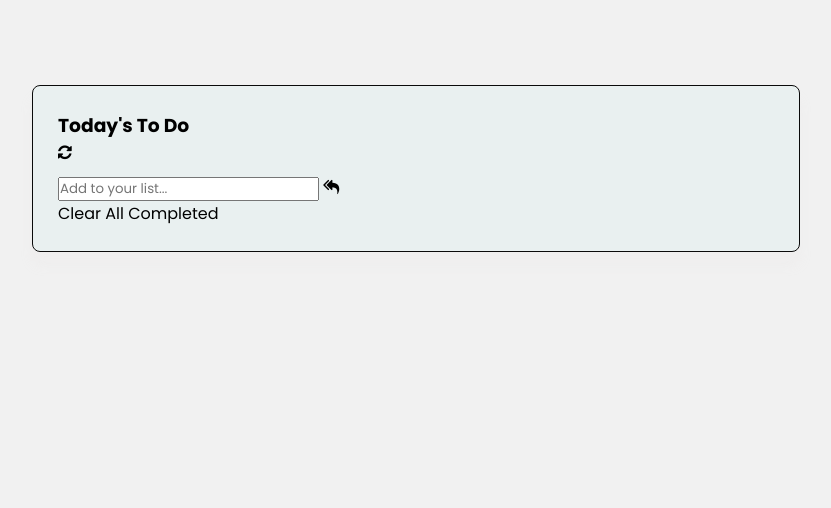
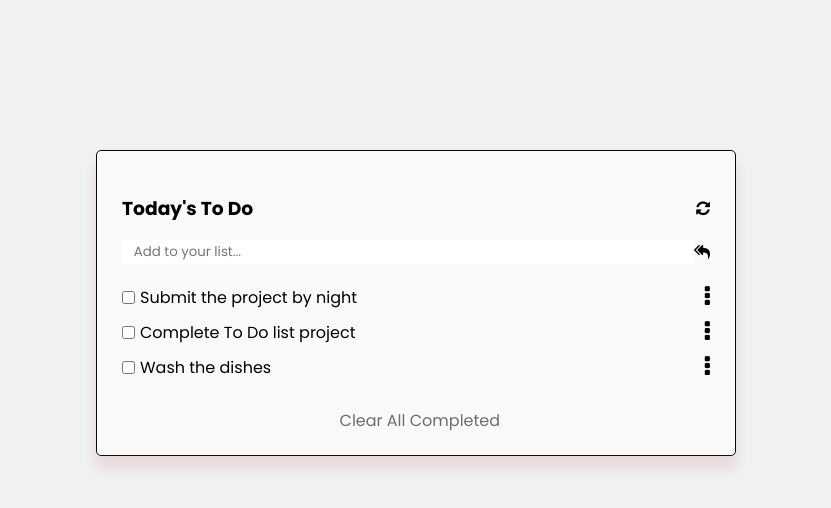
Before and after one commit to Hisoka37/To-DO-List, a website built with webpack: page Todolist/src/template.html in a window 1280 px wide. Shown: the whole page, without its empty margins (224-1055 px from the left). Built offline with nearby package versions, Linux system fonts and the light colour scheme; a web font is replaced by a local one.

Commit message:
Build todolist and fix linters

```diff
--- a/Todolist/src/assets/app.js
+++ /dev/null
@@ -1,5 +0,0 @@
-const title = document.createElement('h3');
-title.textContent = 'Webpack made easy!';
-
-const page = document.querySelector('body');
-page.append(title);
--- a/Todolist/src/index.js
+++ b/Todolist/src/index.js
@@ -1 +1,35 @@
-import './style.css'
+import './style.css';
+
+const task = [
+  {
+    taskText: 'Wash the dishes',
+    completed: false,
+    index: 1,
+  },
+  {
+    taskText: 'Complete To Do list project',
+    completed: false,
+    index: 2,
+  },
+  {
+    taskText: 'Submit the project by night',
+    completed: false,
+    index: 3,
+  },
+];
+
+const listTask = document.querySelector('.todo-list');
+
+for (let i = 0; i < task.length; i += 1) {
+  const join = document.querySelector('.todo-list').innerHTML;
+  listTask.innerHTML = `
+<li class="listTask">
+  <div class="text-data">
+    <input type="checkbox" required />
+    <p class="toDoText">${task[i].taskText}</p>
+  </div>
+  <a class="ellipsisBtn">
+  <i style="font-size:24px" class="fa">&#xf142;</i></a>
+</li>
+${join}`;
+}
--- a/Todolist/src/style.css
+++ b/Todolist/src/style.css
@@ -15,32 +15,75 @@ body {
 }
 
 .container {
-  max-width: 60%;
+  max-width: 50%;
   position: relative;
-  width: 100%;
-  background-color: rgb(233, 240, 240);
+  width: 60%;
+  background-color: rgb(250, 250, 250);
   border: 1px solid rgb(10, 10, 10);
-  box-shadow: 0 13px 13px rgba(228, 212, 212, 0.1);
-  border-radius: 8px;
+  box-shadow: 0 13px 13px rgba(156, 10, 10, 0.1);
+  border-radius: 5px;
   padding: 25px;
-  margin: 85px auto 0;
+  margin: 150px auto 0;
 }
 
 .Todo-head {
+  display: flex;
+  align-items: center;
+  justify-content: space-between;
   position: relative;
   height: 64px;
   width: 100%;
 }
 
-.Todo-head textarea {
-  height: 50%;
-  width: 88%;
-  font-size: 1rem;
-  font-style: italic;
-  font-weight: 400;
-  border: none;
-  background: none;
+form {
+  display: flex;
+  align-items: center;
+  justify-content: space-between;
+  padding-bottom: 20px;
+}
+
+form input {
+  width: 200%;
+  border-top: 1px solid var(--color-gray);
+  border-bottom: 1px solid var(--color-gray);
+  border-left: 0;
+  border-right: 0;
   padding: 2%;
-  resize: none;
+  height: 10px;
+}
+
+input:focus {
   outline: none;
 }
+
+.todo-list {
+  gap: 7px;
+  display: flex;
+  flex-direction: column;
+  width: 100%;
+  list-style: none;
+  padding: 0;
+}
+
+.listTask {
+  display: flex;
+  align-items: center;
+  gap: 20px;
+  justify-content: space-between;
+}
+
+.text-data {
+  display: flex;
+  align-items: center;
+  gap: 5px;
+}
+
+.clear-todo {
+  color: rgb(110, 109, 107);
+  margin: auto;
+  padding: 2%;
+  cursor: pointer;
+  position: relative;
+  left: 35%;
+  top: 15px;
+}
--- a/Todolist/src/template.html
+++ b/Todolist/src/template.html
@@ -3,6 +3,7 @@
   <head>
     <meta charset="UTF-8">
     <meta name="viewport" content="width=device-width, initial-scale=1.0">
+    <script src="https://kit.fontawesome.com/a076d05399.js" crossorigin="anonymous"></script>
     <link rel="stylesheet" href="https://cdnjs.cloudflare.com/ajax/libs/font-awesome/4.7.0/css/font-awesome.min.css">
     <title>To Do List</title>
   </head>
--- a/Todolist/webpack.config.js
+++ b/Todolist/webpack.config.js
@@ -1,32 +1,33 @@
-const path = require('path')
-const HtmlWebpackPlugin = require('html-webpack-plugin')
+/* eslint-disable */
+const path = require('path');
+const HtmlWebpackPlugin = require('html-webpack-plugin');
 
 module.exports = {
   entry: {
-    index: path.resolve(__dirname, './src/index.js')
+    index: path.resolve(__dirname, './src/index.js'),
   },
   output: {
     path: path.resolve(__dirname, './build'),
-    filename: '[name].bundle.js'
+    filename: '[name].bundle.js',
   },
   plugins: [
     new HtmlWebpackPlugin({
-      template: path.resolve(__dirname, "./src/template.html")
-    })
+      template: path.resolve(__dirname, './src/template.html'),
+    }),
   ],
   module: {
     rules: [
-    {
-      test: /\.(?:ico|gif|png|jpg|jpeg)$/i,
-      type: 'asset/resource',
-    },
-  ],
+      {
+        test: /\.(?:ico|gif|png|jpg|jpeg)$/i,
+        type: 'asset/resource',
+      },
+    ],
   },
   module: {
     rules: [
       {
         test: /\.css$/,
-        use: ["style-loader", "css-loader"]
+        use: ['style-loader', 'css-loader'],
       },
       {
         test: /\.(?:ico|gif|png|jpg|jpeg)$/i,
@@ -34,6 +35,6 @@ module.exports = {
       },
     ],
   },
-  mode: 'development'
+  mode: 'development',
 
-}
+};
```
Also changed, not shown: package.json (added, +23 -0 lines), .eslintrc.json (added), .github/workflows/linters.yml (added), .stylelintrc.json (added), README.md, Todolist/build/index.html, 3 other files.
